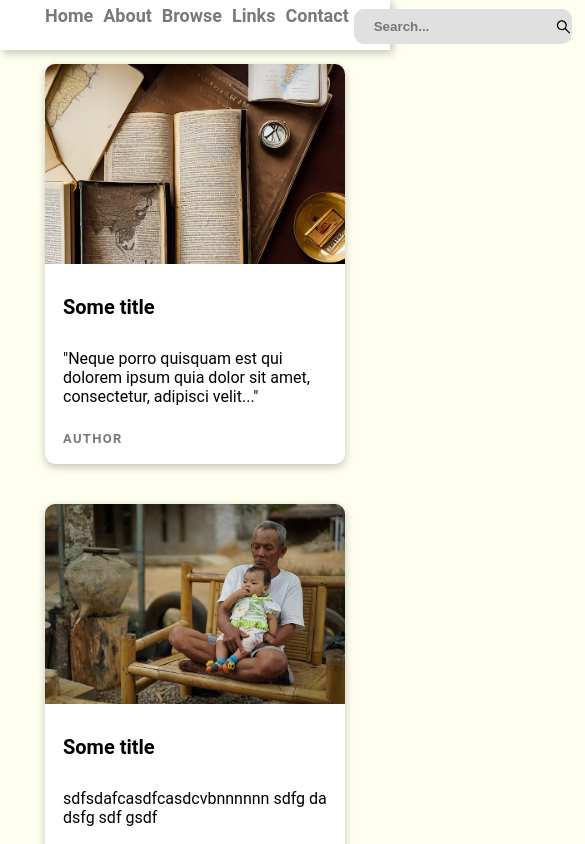
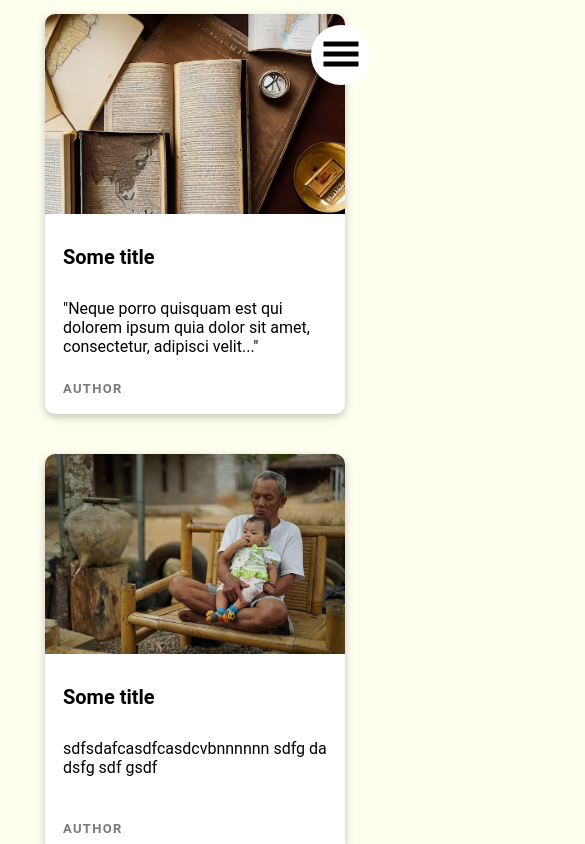
Before and after one commit to aftermath321/blog_mockup, a Next.js app: page / in a window 390 px wide. Shown: the top 844 px of the page, 585 px wide, since content can reach past the window. Built offline with nearby package versions, Linux system fonts and the light colour scheme.

Commit message:
Added mobile menu step 1

```diff
--- a/src/components/footer.js
+++ b/src/components/footer.js
@@ -11,11 +11,11 @@ const Footer = () => {
     <footer id="footer">
     <div className="footer">
       <div className="socials">
-        <AiOutlineInstagram size={30} />
-        <AiOutlineFacebook size={30} />
-        <AiFillGithub size={30} />
-        <AiFillTwitterCircle size={30} />
-        <AiFillYoutube size={30} />
+        <AiOutlineInstagram size={30} className="icon"/>
+        <AiOutlineFacebook size={30} className="icon"/>
+        <AiFillGithub size={30} className="icon"/>
+        <AiFillTwitterCircle size={30} className="icon"/>
+        <AiFillYoutube size={30} className="icon"/>
       </div>
       <div className="about">
         <h1>About</h1>
--- a/src/components/header.js
+++ b/src/components/header.js
@@ -1,11 +1,12 @@
-import {
-  AiOutlineSearch,
-} from "react-icons/ai";
+import { AiOutlineSearch } from "react-icons/ai";
+import { GiHamburgerMenu } from "react-icons/gi";
 
 const Header = () => {
-    return(
+  return (
     <header id="header">
-  <div className="topMenu" >
+
+      {/* Medium and large screens */}
+      <div className="topMenu">
         <nav>
           <ul>
             <li>Home</li>
@@ -18,13 +19,19 @@ const Header = () => {
         <div className="sideMenu">
           <form>
             <input type="text" placeholder="Search..." />
-        <AiOutlineSearch size={20} id="searchIcon" />
+            <AiOutlineSearch size={20} id="searchIcon" className="icon"/>
           </form>
           <button id="signup">Sign Up</button>
           <button id="login">Login</button>
         </div>
       </div>
-  </header>)
-}
+
+      {/* Mobile */}
+      <div className="mobileMenu">
+        <GiHamburgerMenu size={40} id="burgerIcon" />
+      </div>
+    </header>
+  );
+};
 
 export default Header;
--- a/src/styles/globals.css
+++ b/src/styles/globals.css
@@ -2,36 +2,52 @@ body {
   background-color: #fffff0;
   font-size: 18px;
   font-family: "Roboto", sans-serif;
-  margin :0px;
+  margin: 0px;
   -webkit-font-smoothing: antialiased;
   display: flex;
   flex-flow: column;
   min-height: 100vh;
 }
-main{
+main {
   flex-grow: 1;
 }
 
 /* Nav Menu */
-#header {
-  position: sticky;
-  z-index: 50;
-}
+
 .topMenu {
   z-index: 50;
   width: 100vw;
   height: 50px;
   top: 0%;
-  max-width:100%;
+  max-width: 100%;
 
   color: #797979;
   background-color: #ffffff;
   box-shadow: rgba(0, 0, 0, 0.24) 3px 3px 8px;
-  position: sticky;
   display: flex;
   flex-direction: row;
   justify-content: space-between;
 }
+
+.mobileMenu{
+  justify-content: center;
+  align-content: center;
+  position: fixed;
+  right: 5%;
+  top: 3%;
+  z-index: 50;
+  width: 60px;
+  height: 60px;
+  background-color: white;
+  border-radius: 50%;
+
+}
+#burgerIcon{
+  margin: 0.5em auto;
+
+}
+
+
 
 .topMenu ul {
   font-weight: bold;
@@ -39,13 +55,13 @@ main{
   flex-direction: row;
   align-items: center;
   justify-content: flex-start;
+  gap: 8px;
   font-size: 1em;
-  margin: auto;
+  margin: 0.5em 0.5em 0 0;
   list-style: none;
   cursor: pointer;
 }
 .topMenu li {
-  padding: 5px;
   transition: 200ms;
 }
 .topMenu li:hover {
@@ -102,6 +118,7 @@ main{
   margin: auto;
 }
 
+
 /* Grid */
 
 .mainGrid {
@@ -122,8 +139,18 @@ main{
   .footer {
     grid-template-columns: 1fr;
   }
-  .socials{
+  .socials {
     flex-direction: column;
+    align-items: center;
+  }
+  .rights{
+    text-align: center;
+  }
+  .topMenu {
+    display: none;
+  }
+  .mobileMenu{
+    display: flex;
   }
 }
 @media screen and (min-width: 500px) {
@@ -134,7 +161,9 @@ main{
     grid-template-columns: 1fr;
   }
 
-
+  .mobileMenu{
+    display: none;
+  }
 }
 @media only screen and (min-width: 1000px) {
   .mainGrid {
@@ -143,15 +172,13 @@ main{
   .footer {
     grid-template-columns: 1fr 1fr 1fr;
   }
-  .topMenu ul{
-    visibility: visible;
-  }
-  .topMenu li{
-
-  padding: 10px;
+  .topMenu {
+    display: flex;
   }
 
-
+  .topMenu li {
+    padding: 10px;
+  }
 }
 
 /* Cards */
@@ -167,6 +194,7 @@ main{
   border-radius: 10px;
   box-shadow: rgba(0, 0, 0, 0.24) 0px 3px 8px;
   transition: 200ms;
+  cursor: pointer;
 }
 
 .card:hover {
@@ -217,7 +245,7 @@ main{
   color: #797979;
   display: grid;
   width: 100vw;
-  max-width:100%;
+  max-width: 100%;
 
   grid-template-columns: 1fr 1fr 1fr;
   grid-template-rows: auto;
@@ -231,7 +259,7 @@ main{
 .rights {
   font-size: 11px;
   justify-self: center;
-  column-span: 1/span 3;
+  column-span: 1 / span 3;
 }
 .socials {
   cursor: pointer;
@@ -267,3 +295,16 @@ main{
 .tags a::before {
   content: "#";
 }
+.tags a:hover{
+  text-decoration: underline;
+}
+
+.icon:hover{
+  transform: scale(1.2);
+}
+
+.sticky {
+    position: -webkit-sticky;
+    position: sticky;
+    top: 0;
+}
```
Lines whose indentation alone changed are shown as unchanged.
